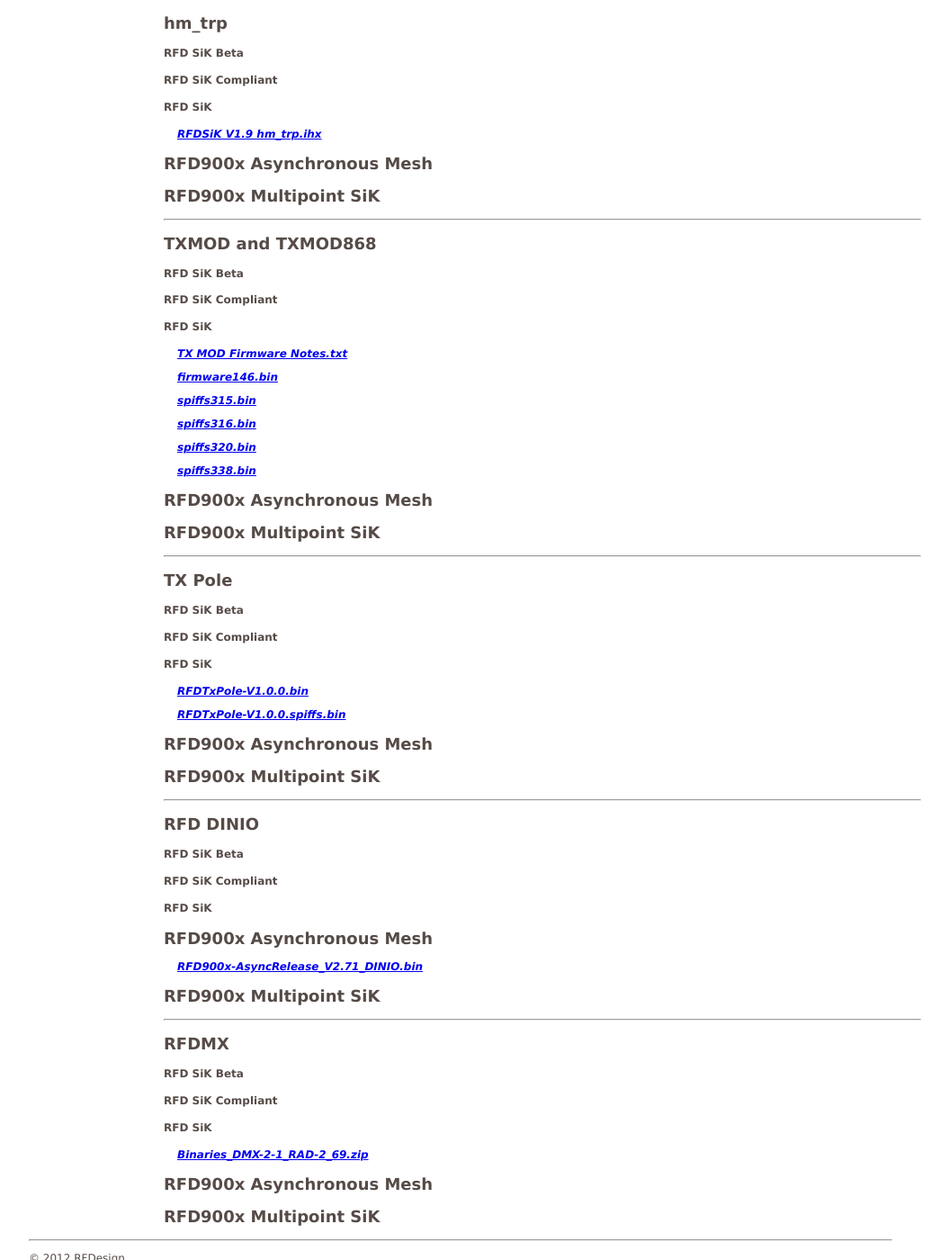
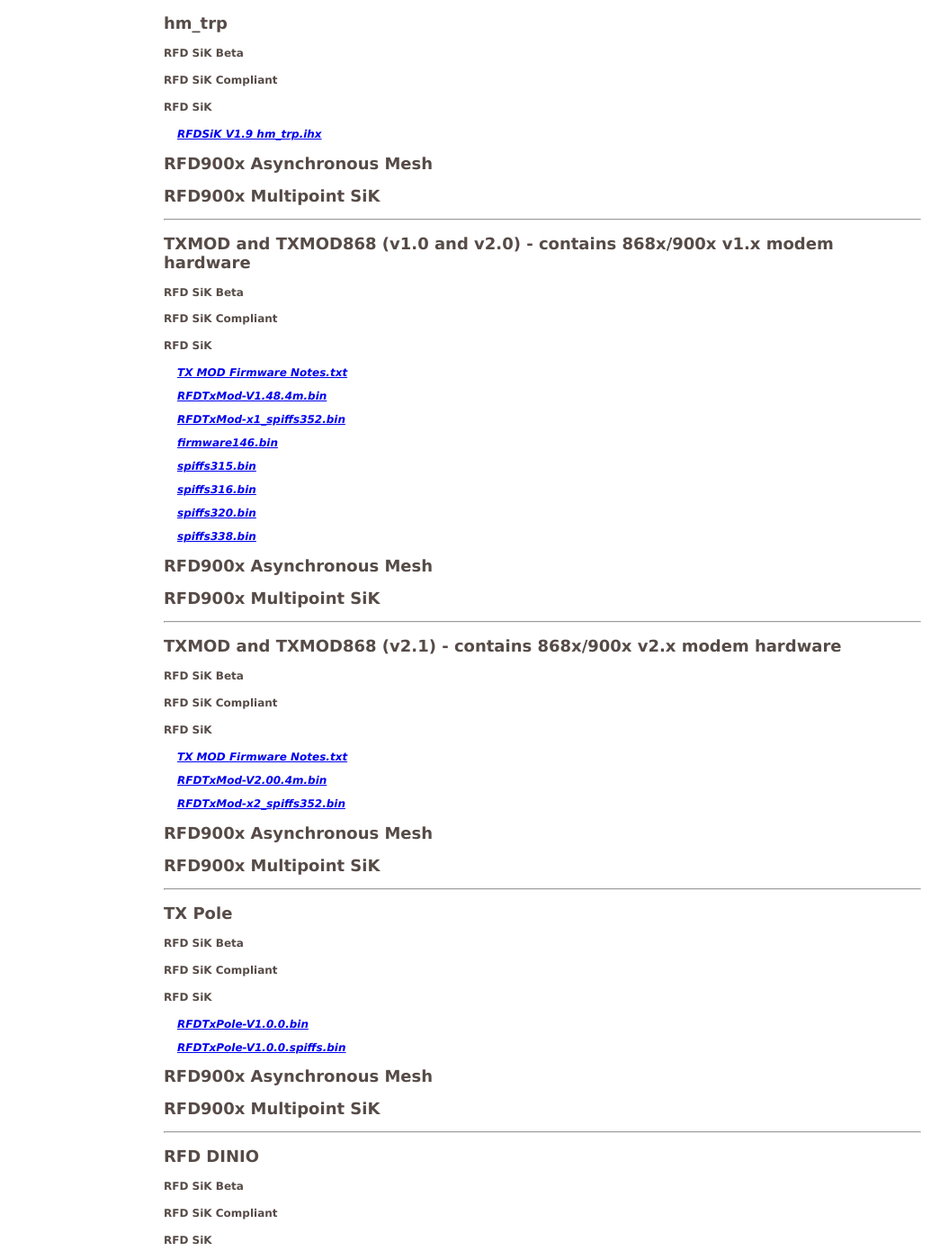
Before and after one commit to RFDesign/rfdesign.github.io, a Jekyll site: the page built from firmware.html, in a window 1280 px wide and 1400 px high, scrolled down 3403 px. Shown: the whole window at 90% size, without its empty margins (26-1081 px from the left). Built offline with Jekyll 4.4.1, drawn with Linux system fonts in a browser that asks for light colours.

Commit message:
Update firmware.yml

```diff
--- a/_data/firmware.yml
+++ b/_data/firmware.yml
@@ -132,14 +132,23 @@
         - file: RFDSiK V1.9 hm_trp.ihx
 
 - modems:
-    heading: TXMOD and TXMOD868
+    heading: TXMOD and TXMOD868 (v1.0 and v2.0) - contains 868x/900x v1.x modem hardware
     SIK:
         - file: TX MOD Firmware Notes.txt
+        - file: RFDTxMod-V1.48.4m.bin
+        - file: RFDTxMod-x1_spiffs352.bin
         - file: firmware146.bin
         - file: spiffs315.bin
         - file: spiffs316.bin
         - file: spiffs320.bin
         - file: spiffs338.bin
+
+- modems:
+    heading: TXMOD and TXMOD868 (v2.1) - contains 868x/900x v2.x modem hardware
+    SIK:
+        - file: TX MOD Firmware Notes.txt
+        - file: RFDTxMod-V2.00.4m.bin
+        - file: RFDTxMod-x2_spiffs352.bin
 
 - modems:
     heading: TX Pole
```
